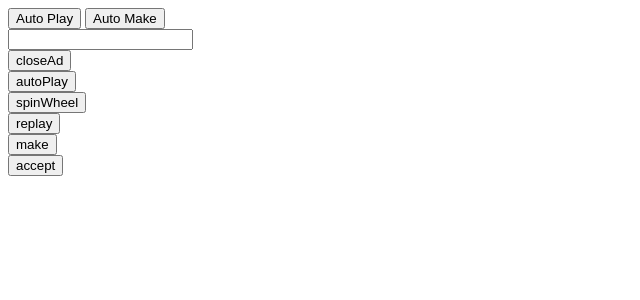
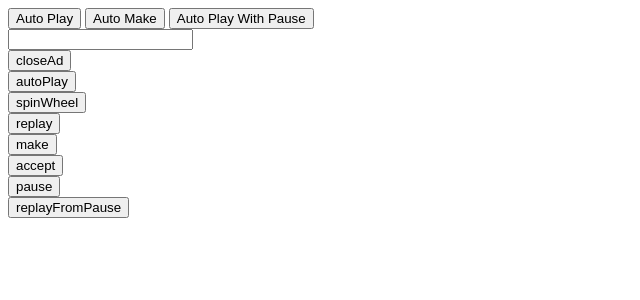
Before and after one commit to joeynovak/autoplay-android-games, a PHP site: page /play_epic.php in a window 1280 px wide. Shown: the top 300 px of the page, without its empty margins (0-640 px from the left). Run offline with PHP 8.4, Linux system fonts and the light colour scheme; some libraries are stand-ins or nearby versions.

Commit message:
Added play with pause to options.

```diff
--- a/play_epic.php
+++ b/play_epic.php
@@ -19,11 +19,23 @@ $commands = array(
         'input touchscreen tap 1200 1100'
     ),
 
+    'pause' => array(
+        'input touchscreen tap 50 50'
+    ),
+    'replayFromPause' => array(
+        'input touchscreen tap 50 300'
+    )
 
 );
 if (!empty($_GET['action'])) {
     if(isset($commands[$_GET['action']])){
-        $cmd = '"C:\Program Files (x86)\Android\android-sdk\platform-tools\adb" shell ' . implode(";", $commands[$_GET['action']]) . ";";
+        if(file_exists("C:\Program Files (x86)\Android\android-sdk\platform-tools\adb.exe")){
+            $cmd = '"C:\Program Files (x86)\Android\android-sdk\platform-tools\adb" ';
+        }
+        else {
+            $cmd = '"C:\Users\joey\AppData\Local\Android\sdk\platform-tools\adb" ';
+        }
+        $cmd .= ' shell ' . implode(";", $commands[$_GET['action']]) . ";";
         $out = system($cmd);
         var_dump($out);
     }
@@ -98,9 +110,30 @@ if (!empty($_GET['action'])) {
             jQuery('[value=accept]').click();
             setTimeout(make, 1000);
         }
+
+
+        function autoPlayThenPause(){
+            jQuery('body').append("Auto Playing<br/>");
+            jQuery('[value=autoPlay]').click();
+            setTimeout(pauseThenReplay, 40000);
+        }
+
+        function pauseThenReplay(){
+            jQuery('body').append("&nbsp;Pausing<br/>");
+            jQuery('[value=pause]').click();
+            setTimeout(replayFromPause, 1000);
+        }
+
+        function replayFromPause(){
+            jQuery('body').append("&nbsp;Replaying<br/>");
+            jQuery('[value=replayFromPause]').click();
+            setTimeout(autoPlayThenPause, 11000);
+        }
+
     </script>
     <input type="button" value="Auto Play" onClick="autoPlay(); return false;"/>
     <input type="button" value="Auto Make" onClick="make(); return false;"/>
+    <input type="button" value="Auto Play With Pause" onClick="autoPlayThenPause(); return false;"/>
     <form method="get">
         <input type="text" name="action" value="">
         <br/>
```
